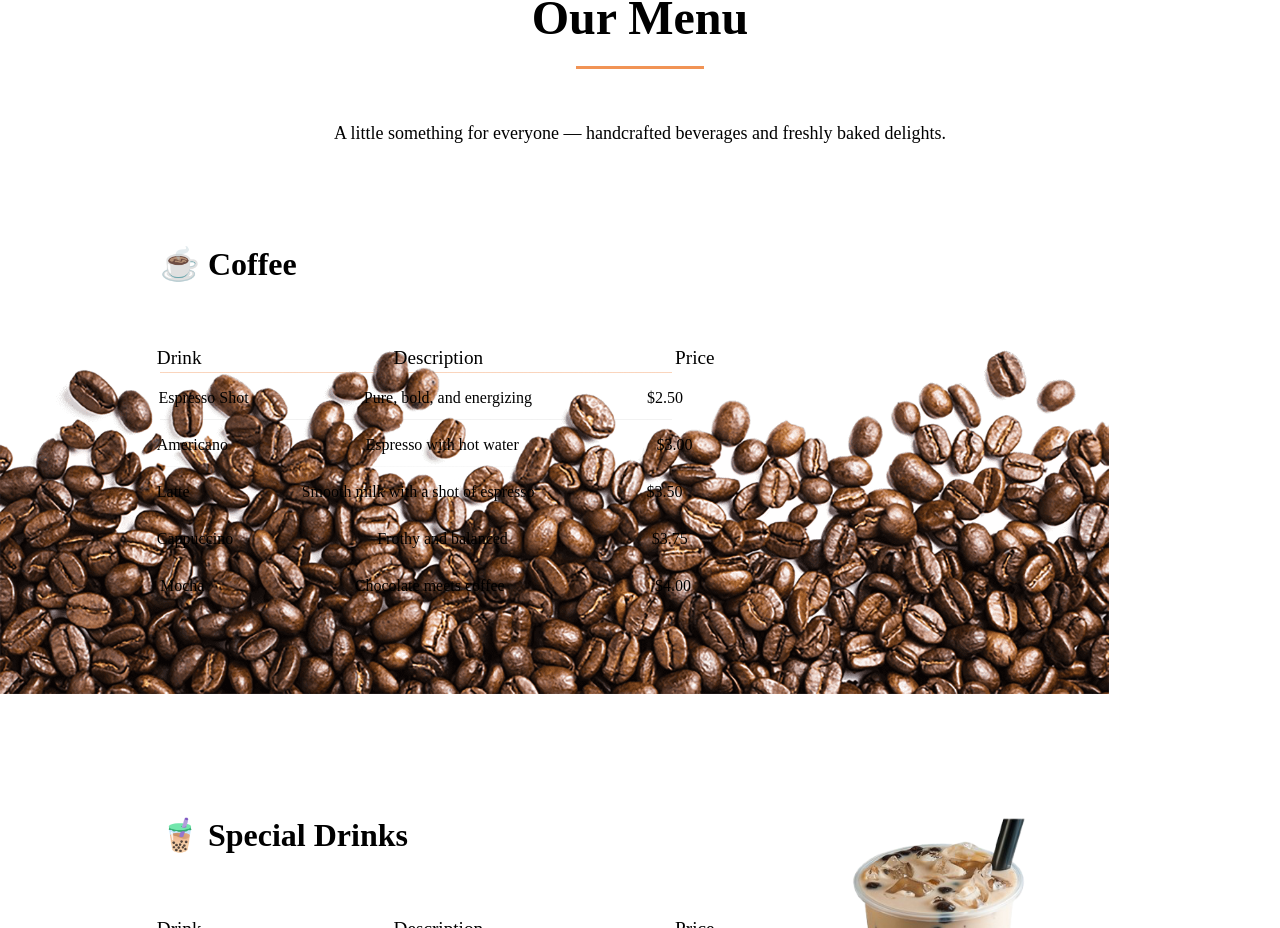
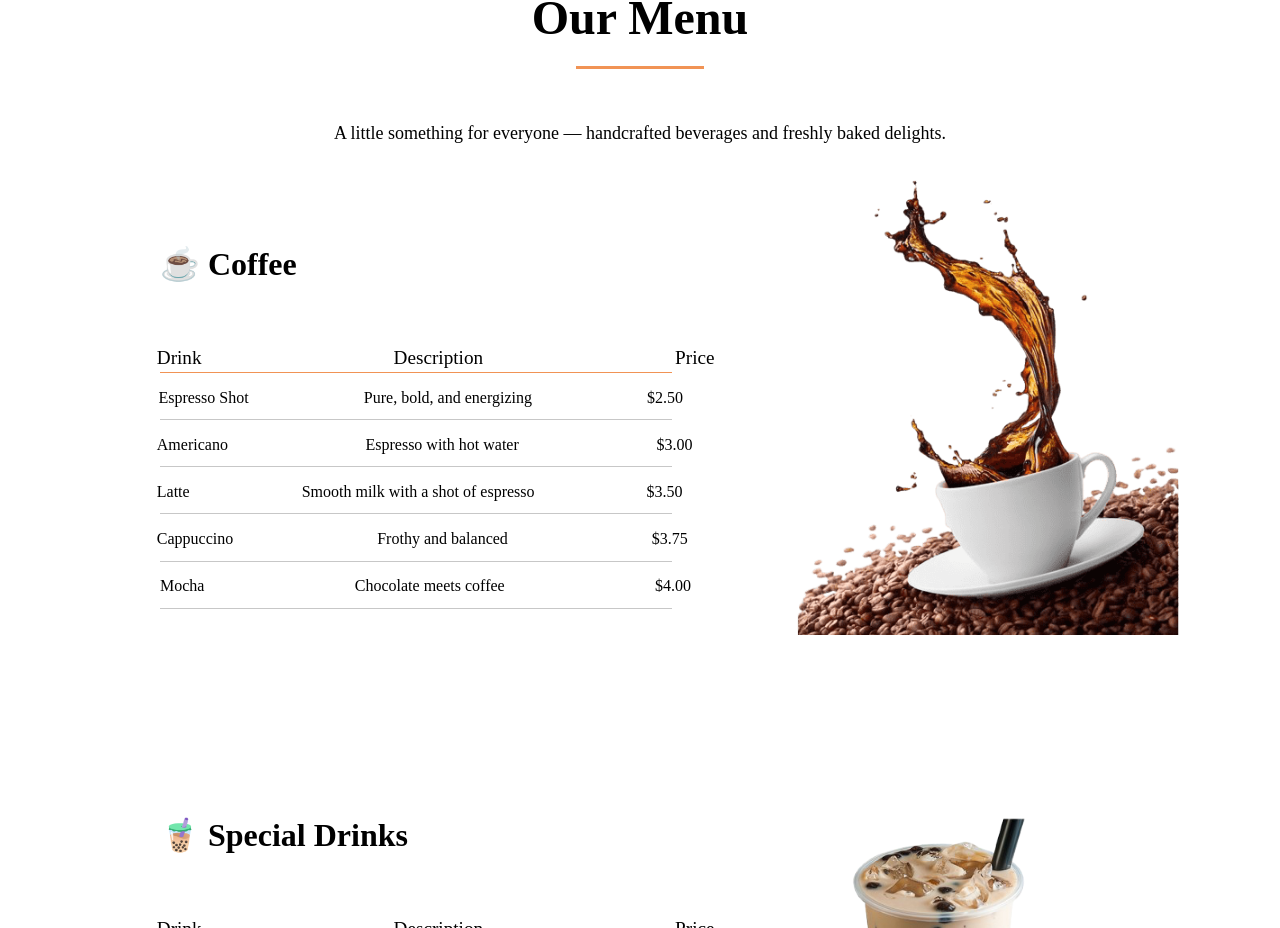
Before and after one commit to Binada-SH/React_coffee_shop_website, a React (Vite) app in the folder coffee_shop/: page / in a window 1280 px wide. Shown: the part 2580-3508 px from the top of the page. Built offline with nearby package versions, Linux system fonts and the light colour scheme.

Commit message:
Incorrect Asset Adding Turn Back

```diff
--- a/coffee_shop/src/Components/menu/menu.jsx
+++ b/coffee_shop/src/Components/menu/menu.jsx
@@ -1,6 +1,6 @@
 import React from 'react';
 import './menu.css';
-import Coffee_about from '../../assets/coffee_about.png';
+import Coffee_food from '../../assets/coffee_food.png';
 
 const menu = () => {
   return (
@@ -73,7 +73,7 @@ const menu = () => {
                 </div>
                 <hr className="ml5" />
                 <div className="coffee_img">
-                    <img src={Coffee_about} alt="" />
+                    <img src={Coffee_food} alt="" />
                 </div>
         </div>
         <div className="special_drink">
```
